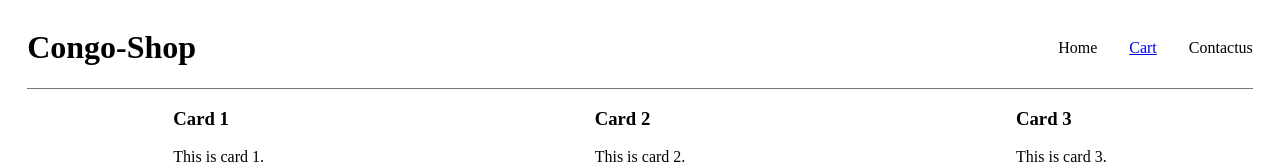
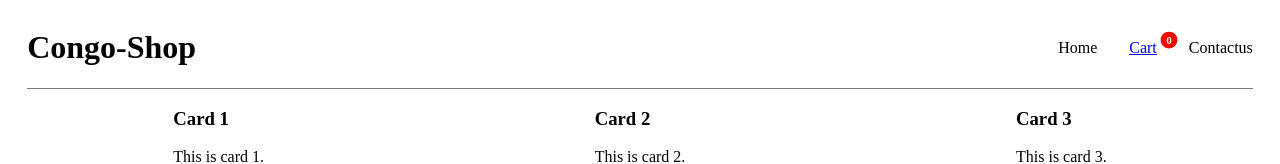
Before and after one commit to kaleabd/dynamic-cart, a React (Vite) app: page / in a window 1280 px wide. Shown: the top 164 px of the page. Built offline with nearby package versions, Linux system fonts and the light colour scheme.

Commit message:
added counter functionalityto the cart

```diff
--- a/src/components/Navbar.css
+++ b/src/components/Navbar.css
@@ -20,3 +20,19 @@
     text-decoration: underline;
     cursor: pointer;
 }
+.cart-note{
+    position: relative;
+    display: flex;
+}
+.cart-counter{
+    position: absolute;
+    top: -.7rem;
+    left: 100%;
+    background-color: red;
+    padding: .2rem .5rem;
+    border-radius: 50%;
+    font-size: 1rem;
+    font-weight: 900;
+    color: white;
+    transform: scale(70%);
+}
--- a/src/components/Navbar.tsx
+++ b/src/components/Navbar.tsx
@@ -1,13 +1,20 @@
+import { useCardStore } from '../store/UseCardStore';
 import './Navbar.css'
 import {Link} from 'react-router-dom';
 
+
 export const Navbar = () => {
+    const {carts} =useCardStore()
     return(
         <div className='nav'>
             <h1>Congo-Shop</h1>
             <ul>
                 <li>Home</li>
-                <Link to="/cart">Cart</Link>
+                <div className='cart-note'>
+                    <Link to="/cart">Cart</Link>
+                    <div className='cart-counter'>{carts.length}</div>
+                </div>
+
                 <li>Contactus</li>
             </ul>
         </div>
```
